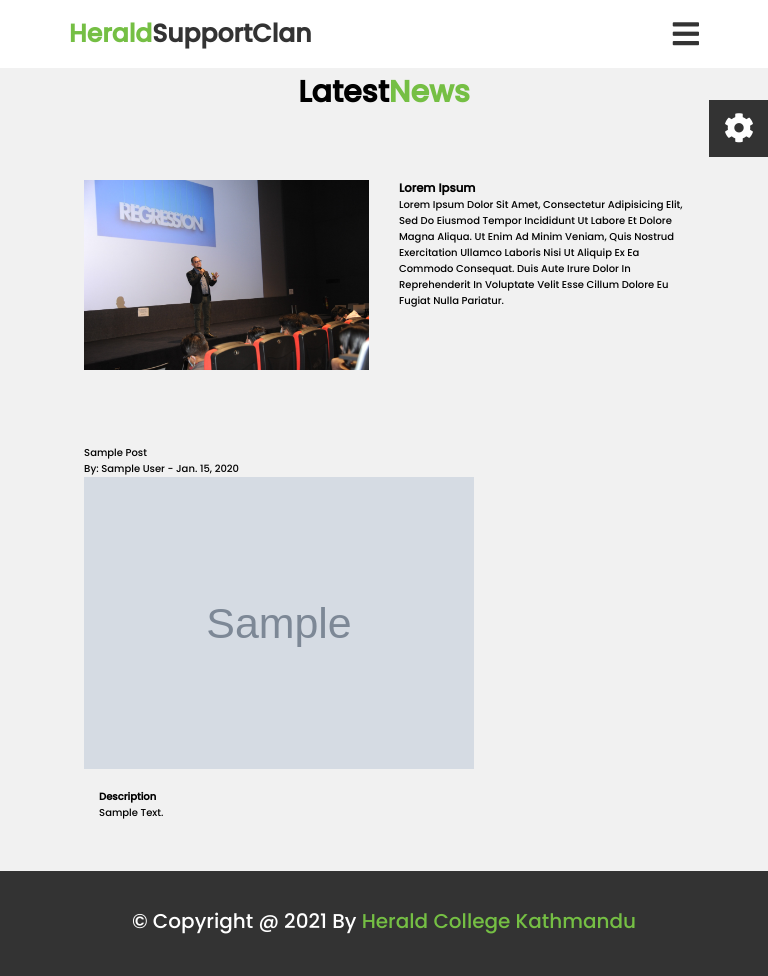
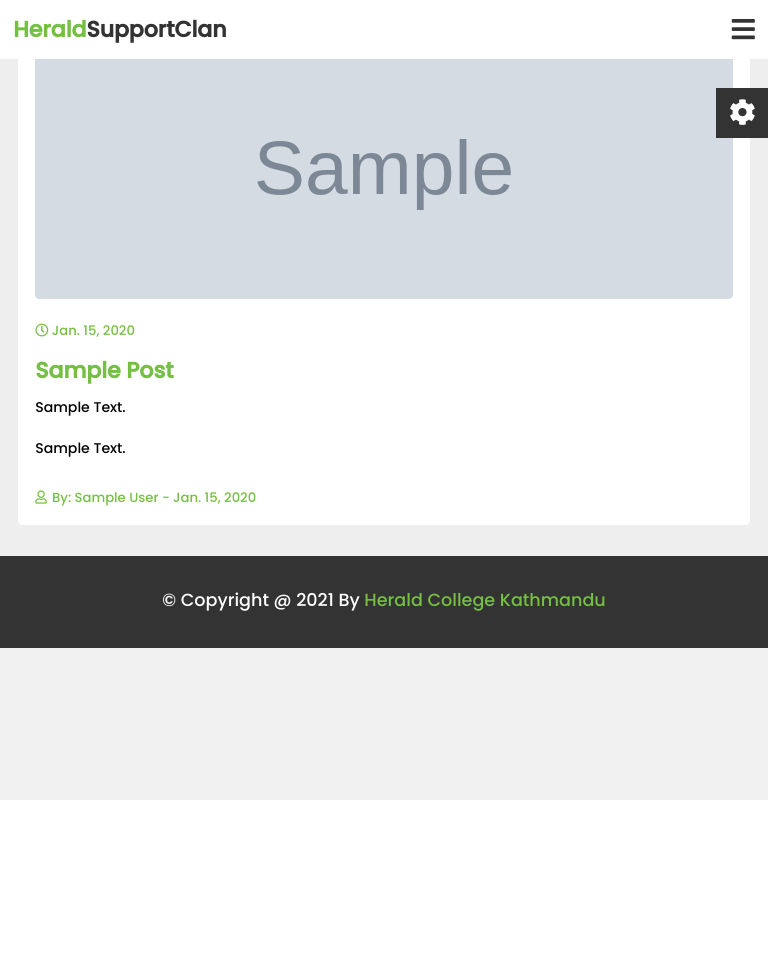
Before and after one commit to jenny-hub90/FinalYearProject, a Django app: page /Newsletter in a window 768 px wide. After the commit the page ends 800 px from the top, so only its background shows below. Run offline with Django 3.2, Linux system fonts and the light colour scheme; a user stored in the database is signed in; tables that the repository leaves empty hold one stand-in row (values such as "Sample post"); grey boxes marked "Sample" are stand-in pictures.

Commit message:
changed the UI-UX of newsletter page

```diff
--- a/heraldsupportclan/HSC/admin.py
+++ b/heraldsupportclan/HSC/admin.py
@@ -1,5 +1,5 @@
 from django.contrib import admin
-from .models import LatestEvents, Post, slider, review, Eventslider, Eventabout, EventReview, Toppost, Category, Author, ForumPost, Comment, Reply, Gallery
+from .models import  LatestEvents, Post, slider, review, Eventslider, Eventabout, EventReview, Toppost, Category, Author, ForumPost, Comment, Reply, Gallery
 
 # Register your models here.
 
--- a/heraldsupportclan/HSC/views.py
+++ b/heraldsupportclan/HSC/views.py
@@ -114,6 +114,7 @@ def Event(request):
 def gallery(request):
     return render(request,'gallery.html')
 
+
 def changepassword(request):
     return render(request, 'change-password.html')
 
--- a/heraldsupportclan/static/css/Newsletter.css
+++ b/heraldsupportclan/static/css/Newsletter.css
@@ -116,53 +116,87 @@ section{
     display: none;
 }
 
-.row:after {
-    content: "";
-    clear: both;
-    display: table;
-  }
+section{
+  padding:2rem 7%;
+}
 
-  [class*="col-"] {
-    float: left;
-    padding: 15px;
-    width: 100%;
-  }
 
-  @media only screen and (min-width: 600px) {
-    .col-s-1 {width: 8.33%;}
-    .col-s-2 {width: 16.66%;}
-    .col-s-3 {width: 25%;}
-    .col-s-4 {width: 33.33%;}
-    .col-s-5 {width: 41.66%;}
-    .col-s-6 {width: 50%;}
-    .col-s-7 {width: 58.33%;}
-    .col-s-8 {width: 66.66%;}
-    .col-s-9 {width: 75%;}
-    .col-s-10 {width: 83.33%;}
-    .col-s-11 {width: 91.66%;}
-    .col-s-12 {width: 100%;}
-  }
+.container{
+  display: grid;
+  grid-template-columns: 2.5fr 1fr;
+  gap:1.5rem;
+  background:#eee;
+}
 
-  @media only screen and (min-width: 768px) {
-    .col-1 {width: 8.33%;}
-    .col-2 {width: 16.66%;}
-    .col-3 {width: 25%;}
-    .col-4 {width: 33.33%;}
-    .col-5 {width: 41.66%;}
-    .col-6 {width: 50%;}
-    .col-7 {width: 58.33%;}
-    .col-8 {width: 66.66%;}
-    .col-9 {width: 75%;}
-    .col-10 {width: 83.33%;}
-    .col-11 {width: 91.66%;}
-    .col-12 {width: 100%;}
-  }
-.container{
-    max-width: 100%;
+.container .posts-container .post{
+  width:100%;
+  padding:2rem;
+  background:#fff;
+  border:var(--main-color);
+  border-radius: .5rem;
+  margin-bottom: 1.5rem;
 }
-.post{
-    margin: 20;
+
+.container .posts-container .post .image{
+  height: auto;
+  width:100%;
+  border-radius: .5rem;
+  object-fit: cover;
 }
+
+.container .posts-container .post .date{
+  padding-top: 2rem;
+  font-size: 1.5rem;
+  color:var(--main-color);
+}
+
+.container .posts-container .post .title{
+  padding-top: 1.5rem;
+  font-size: 2.5rem;
+  color:var(--main-color);
+}
+
+.container .posts-container .post .text{
+  color:var(--light-color);
+  font-size: 1.6rem;
+  line-height: 1.7;
+  padding:1rem 0;
+}
+
+.container .posts-container .links{
+  border-top: var(--border);
+  margin-top: .5rem;
+  padding-top: 1.5rem;
+  display: flex;
+  align-items: center;
+}
+
+.container .posts-container .links .user{
+  margin-right: auto;
+}
+
+.container .posts-container .links .icon{
+  padding-right: 1rem;
+}
+
+.container .posts-container .links a{
+  font-size: 1.5rem;
+  color:var(--main-color);
+}
+
+.container .posts-container .links a i{
+  padding-right: .2rem;
+  color:var(--main-color);
+}
+
+.container .posts-container .links a:hover{
+  color:var(--main-color);
+}
+
+.container .posts-container .links a:hover i{
+  color:var(--main-color);
+}
+
 
 @media only screen and (max-width:768px){
 	.left-column,.right-column{
@@ -203,113 +237,6 @@ section{
     }
 
 }
-
-.head{
-    margin-top: 50px;
-    font-size: 3rem;
-    margin-bottom: 50px;
-    text-align: center;
-}
-.head span{
-    color:var(--main-color);
-  }
-/*
-  .content{
-    position: relative;
-    /* //width: 1150px;
-    display: flex;
-    justify-content: center;
-    align-items: center;
-  }
-
-  .content .image{
-    position: relative;
-    width: 800px;
-    height: 400px;
-    overflow: hidden;
-  }
-
-  .content .image img{
-    z-index: 111;
-    position: absolute;
-    top: 0;
-    left: 0;
-    width: 100%;
-    height: 100%;
-    object-fit: cover;
-    border-radius: 10px;
-  }
-
-  .content .text-box{
-    z-index: 222;
-    background: rgba(255, 255, 255, 0.1);
-    backdrop-filter: blur(20px);
-    padding: 40px;
-    max-width: 400px;
-    border: 1px solid rgba(255, 255, 255, 0.1);
-    border-radius: 10px;
-    transform: translate(-80px, 50px);
-  }
-
-  .content .text-box h3{
-    font-size: 2em;
-    margin-bottom: 10px;
-  }
-
-
-  .section-title{
-    font-size: 3em;
-    margin-bottom: 80px;
-  }
-
-  .info-title{
-    font-size: 1.8em;
-    margin-bottom: 10px;
-  }
-
-  .info{
-    width: 700px;
-    margin-left: 50px;
-  }
-
-  .media-info{
-    width: 400px;
-    margin-left: 50px;
-  }
-
-  .media-info li{
-    list-style: none;
-    font-size: 1.4em;
-  }
-
-  .media-info li a{
-    color: #fff;
-    text-decoration: none;
-  }
-
-  .media-info li:not(:last-child){
-    margin-bottom: 50px;
-  }
-
-  .media-info li:nth-child(1), .media-info li:nth-child(5){
-    padding-left: 100px;
-  }
-
-  .media-info li:nth-child(2), .media-info li:nth-child(4){
-    padding-left: 50px;
-  }
-
-  .sec-03{
-    margin-bottom: 100px;
-  }
-
-footer{
-	background-color: #dddddd;
-	padding: 20px;
-	text-align: center;
-	margin-top: 20px;
-}
- */
 
 
 .footer{
@@ -376,3 +303,141 @@ footer{
     font-size: 3rem;
     animation: spin 4s linear infinite;
 }
+
+@media (max-width:991px){
+
+  html{
+      font-size: 55%;
+  }
+
+  .header{
+      padding:1.5rem 2rem;
+  }
+
+  section{
+      padding:2rem;
+  }
+
+}
+
+@media (max-width:768px){
+
+  #menu-bars{
+      display: initial;
+  }
+
+  .header .navbar{
+      position: absolute;
+      top:100%; left:0; right:0;
+      border-top: .1rem solid #222;
+      background: #333;
+      clip-path: polygon(0 0, 100% 0, 100% 0, 0 0);
+  }
+
+  .header .navbar.active{
+      clip-path: polygon(0 0, 100% 0, 100% 100%, 0% 100%);
+  }
+
+  .fa-times{
+      transform: rotate(180deg);
+  }
+
+  .header .navbar a{
+      display: flex;
+      background:#FFF;
+      border-radius: .5rem;
+      padding:1.3rem;
+      margin:1.3rem;
+      font-size: 2rem;
+  }
+
+  .home .content h3{
+      font-size: 4rem;
+  }
+
+}
+
+@media (max-width:450px){
+
+  html{
+      font-size: 50%;
+  }
+
+
+}
+
+/* media queries  */
+
+@media (max-width:991px){
+
+  html{
+      font-size: 55%;
+  }
+
+  .header{
+      padding:1.5rem;
+  }
+
+  section{
+      padding:2rem;
+  }
+
+  .container{
+      grid-template-columns: 2fr 1fr;
+  }
+
+}
+
+@media (max-width:768px){
+
+  #menu-bars{
+      display: inline-block;
+  }
+
+
+  .header .navbar{
+      position: absolute;
+      top:100%; left: 0; right: 0;
+      border-top: var(--border);
+      border-bottom: var(--border);
+      background: #333;
+      display: none;
+  }
+
+  .header .navbar.active{
+      display: block;
+  }
+
+  .header .navbar a{
+      display: block;
+      background:#f7f7f7;
+      padding:1.5rem;
+      margin:1.5rem;
+      border-radius: .5rem;
+      border:var(--border);
+  }
+
+  .container{
+      grid-template-columns: 1fr;
+      gap:0;
+  }
+
+  .container .posts-container .post .image{
+      height: 30rem;;
+  }
+
+  .footer{
+      flex-flow: column;
+      text-align: center;
+  }
+
+}
+
+@media (max-width:450px){
+
+  html{
+      font-size: 50%;
+  }
+
+
+}
--- a/heraldsupportclan/templates/Newsletter.html
+++ b/heraldsupportclan/templates/Newsletter.html
@@ -27,8 +27,6 @@
     <nav class="navbar">
     <a href="{% url 'Home' %}">Home</a>
     <a href="{% url 'Forums' %}">Forums</a>
-    {% comment %} <a href="{% url 'posts' %}">Posts</a> {% endcomment %}
-    {% comment %} <a href="{% url 'detail' %}">Detail</a> {% endcomment %}
     <a href="{% url 'Event' %}">Events</a>
     <a href="{% url 'Newsletter' %}">Newsletter</a>
     </nav>
@@ -38,44 +36,36 @@
 </header>
 
 <!-- header section ends -->
-<section class="container">
-      <h2 class="head">Latest<span>News</span></h2>
-      <div class="row">
+<section class="container" id="posts">
+  {% for post in object_list %}
+  <div class="posts-container">
 
-        <div class="col-6">
-          <img src="{% static 'Images/News1.jpg' %}" alt="">
-        </div>
-        <div class="col-6">
-          <h3>Lorem Ipsum</h3>
-          <p>Lorem ipsum dolor sit amet, consectetur adipisicing elit, sed do eiusmod tempor incididunt ut labore et dolore magna
-          aliqua. Ut enim ad minim veniam, quis nostrud exercitation ullamco laboris nisi ut aliquip ex ea commodo consequat. Duis
-          aute irure dolor in reprehenderit in voluptate velit esse cillum dolore eu fugiat nulla pariatur.</p>
-        </div>
+      <div class="post">
+          <img src="{{ post.header_image.url }}" alt="" class="image">
+          <div class="date">
+              <i class="far fa-clock"></i>
+              <span>{{ post.post_date }}</span>
+          </div>
+          <h3 class="title">{{ post.title }}</h3>
+          <p class="text">{{ post.body }}</p>
+          <p class="text">{{ post.body }}</p>
+          <div class="links">
+              <a href="#" class="user">
+                  <i class="far fa-user"></i>
+                  <span> By: {{ post.author.first_name }}
+                    {{ post.author.last_name }} -
+                    {{ post.post_date }}</span>
+              </a>
+
+          </div>
       </div>
-    </section>
-    <section class="container">
-      <div class="row">
-    {% for post in object_list %}
-        <div class="col-8">
-          <div class="row">
-            <p>{{ post.title }}</p>
-            <p> By: {{ post.author.first_name }}
-            {{ post.author.last_name }} -
-            {{ post.post_date }}</p>
-          </div>
-          <div class="image">
-          {% if post.header_image %}
-            <img src="{{ post.header_image.url }}" alt="">
-            {% endif %}
-          </div>
-          <div class="col-8">
-            <h4 class="info-title">Description</h4>
-            <p>{{ post.body }}</p>
-          </div>
-        </div>
+
+  </div>
+
+  </div>
   {% endfor %}
-</div>
 </section>
+
 
 
 <!-- footer section starts  -->
@@ -132,6 +122,7 @@
 <!-- custom js file link  -->
 <script src="{% static 'js/event.js' %}"></script>
 
+
 </body>
 </html>
 {% else %}
```
Also changed, not shown: heraldsupportclan/HSC/models.py (line endings or trailing spaces).
